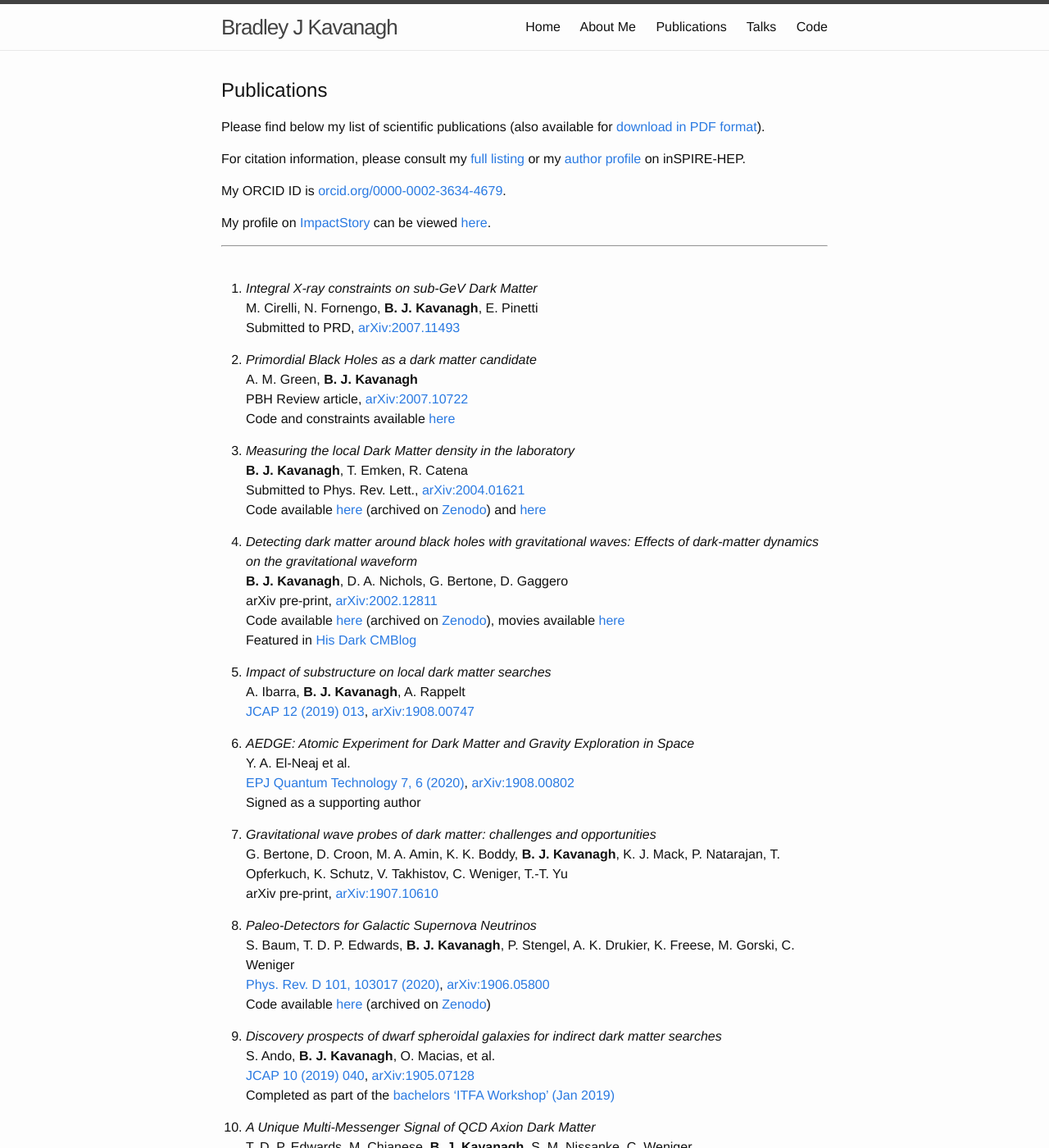
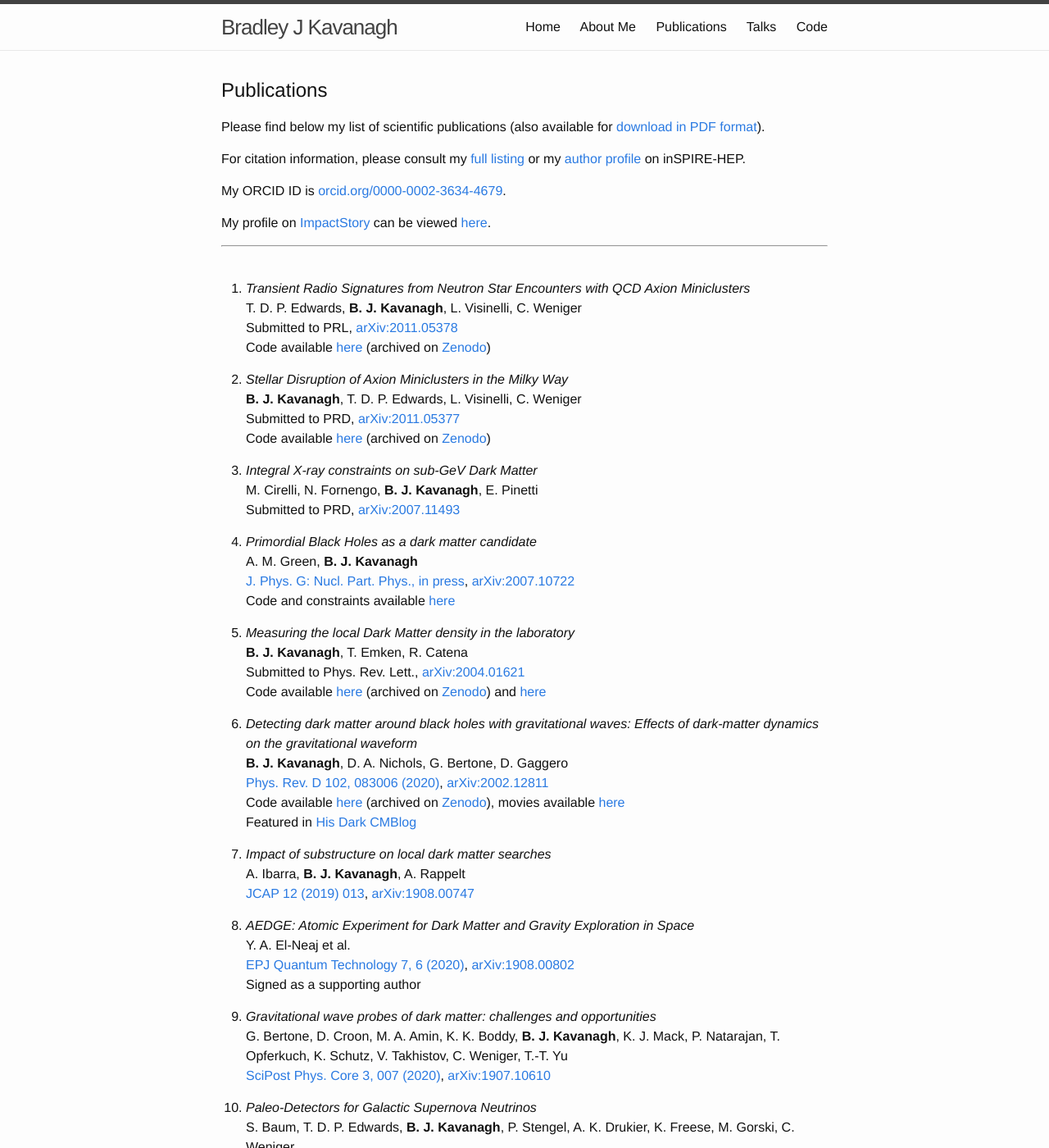
Before and after one commit to bradkav/bradkav.github.io, a Jekyll site: the page built from publications.md, in a window 1280 px wide and 1400 px high. Shown: the whole window at 82% size. Built offline with Jekyll 4.4.1, drawn with Linux system fonts in a browser that asks for light colours; Markdown is read by kramdown in place of the engine named in the settings.

Commit message:
Updated publications

```diff
--- a/publications.md
+++ b/publications.md
@@ -19,13 +19,23 @@ My profile on [ImpactStory](https://impactstory.org/) can be viewed [here](https
 ***
 <br>
 
-1. *Integral X-ray constraints on sub-GeV Dark Matter*
+1. *Transient Radio Signatures from Neutron Star Encounters with QCD Axion Miniclusters*
+T. D. P. Edwards, **B. J. Kavanagh**, L. Visinelli, C. Weniger
+Submitted to PRL, [arXiv:2011.05378](https://arxiv.org/abs/2011.05378)
+Code available [here](https://github.com/bradkav/axion-miniclusters/) (archived on [Zenodo](https://doi.org/10.5281/zenodo.4006128))
+
+38. *Stellar Disruption of Axion Miniclusters in the Milky Way*
+**B. J. Kavanagh**, T. D. P. Edwards, L. Visinelli, C. Weniger
+Submitted to PRD, [arXiv:2011.05377](https://arxiv.org/abs/2011.05377)
+Code available [here](https://github.com/bradkav/axion-miniclusters/) (archived on [Zenodo](https://doi.org/10.5281/zenodo.4006128))
+
+37. *Integral X-ray constraints on sub-GeV Dark Matter*
 M. Cirelli, N. Fornengo, **B. J. Kavanagh**, E. Pinetti
 Submitted to PRD, [arXiv:2007.11493](https://arxiv.org/abs/2007.11493)
 
 36. *Primordial Black Holes as a dark matter candidate*
 A. M. Green, **B. J. Kavanagh**
-PBH Review article, [arXiv:2007.10722](https://arxiv.org/abs/2007.10722)
+[J. Phys. G: Nucl. Part. Phys., in press](https://doi.org/10.1088/1361-6471/abc534), [arXiv:2007.10722](https://arxiv.org/abs/2007.10722)
 Code and constraints available [here](https://github.com/bradkav/PBHbounds)
 
 35. *Measuring the local Dark Matter density in the laboratory*
@@ -35,7 +45,7 @@ Code available [here](https://github.com/bradkav/EarthScatterLikelihood) (archiv
 
 34. *Detecting dark matter around black holes with gravitational waves: Effects of dark-matter dynamics on the gravitational waveform*
 **B. J. Kavanagh**, D. A. Nichols, G. Bertone, D. Gaggero
-arXiv pre-print, [arXiv:2002.12811](https://arxiv.org/abs/2002.12811)
+[Phys. Rev. D 102, 083006 (2020)](https://doi.org/10.1103/PhysRevD.102.083006), [arXiv:2002.12811](https://arxiv.org/abs/2002.12811)
 Code available [here](https://github.com/bradkav/HaloFeedback) (archived on [Zenodo](https://doi.org/10.5281/zenodo.3688812)), movies available [here](https://doi.org/10.6084/m9.figshare.11663676)
 Featured in [His Dark CMBlog](https://www.sunnyvagnozzi.com/blog/top-arxiv-week-10-2020)
 
@@ -50,7 +60,7 @@ Signed as a supporting author
 
 31. *Gravitational wave probes of dark matter: challenges and opportunities*
 G. Bertone, D. Croon, M. A. Amin, K. K. Boddy, **B. J. Kavanagh**, K. J. Mack, P. Natarajan, T. Opferkuch, K. Schutz, V. Takhistov, C. Weniger, T.-T. Yu
-arXiv pre-print, [arXiv:1907.10610](https://arxiv.org/abs/1907.10610)
+[SciPost Phys. Core 3, 007 (2020)](https://doi.org/10.21468/SciPostPhysCore.3.2.007), [arXiv:1907.10610](https://arxiv.org/abs/1907.10610)
 
 30. *Paleo-Detectors for Galactic Supernova Neutrinos*
 S. Baum, T. D. P. Edwards, **B. J. Kavanagh**, P. Stengel, A. K. Drukier, K. Freese, M. Gorski, C. Weniger
```
Also changed, not shown: talks.md (+1 -1 lines), 2 other files.
